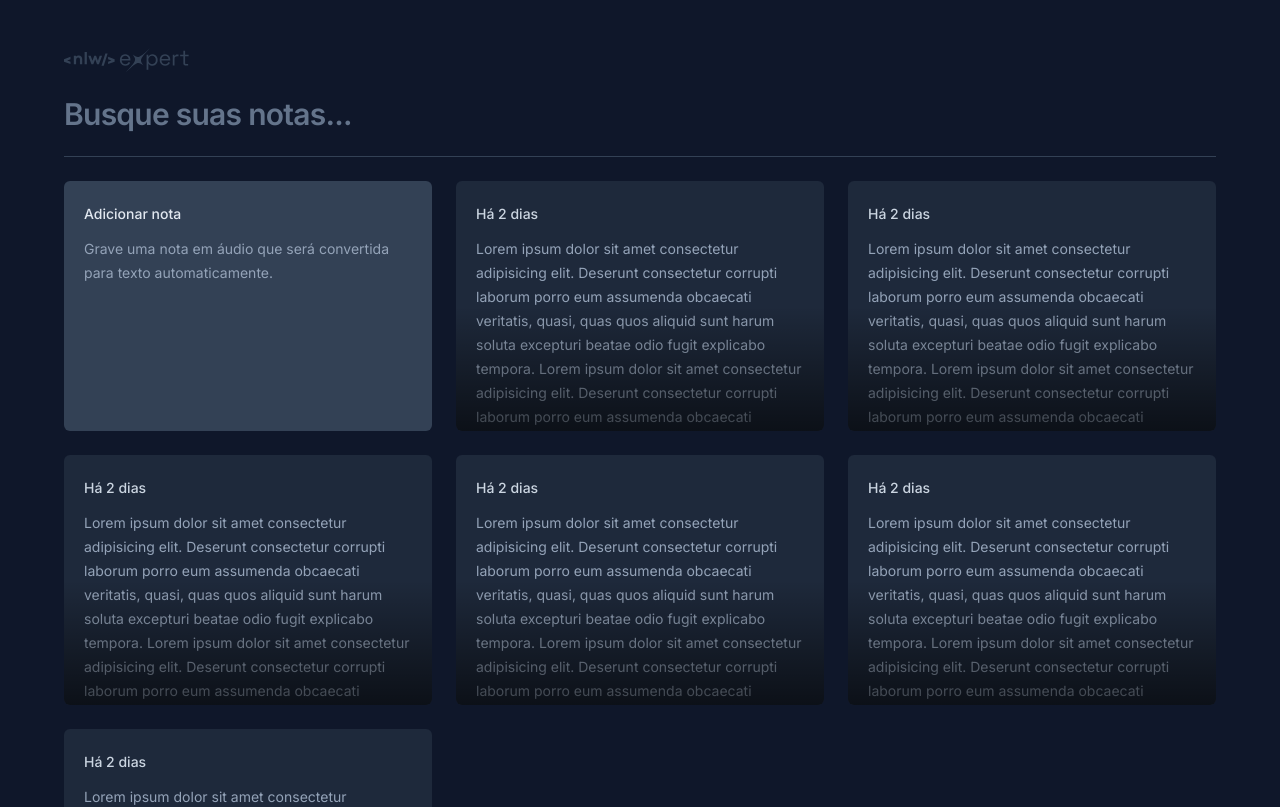
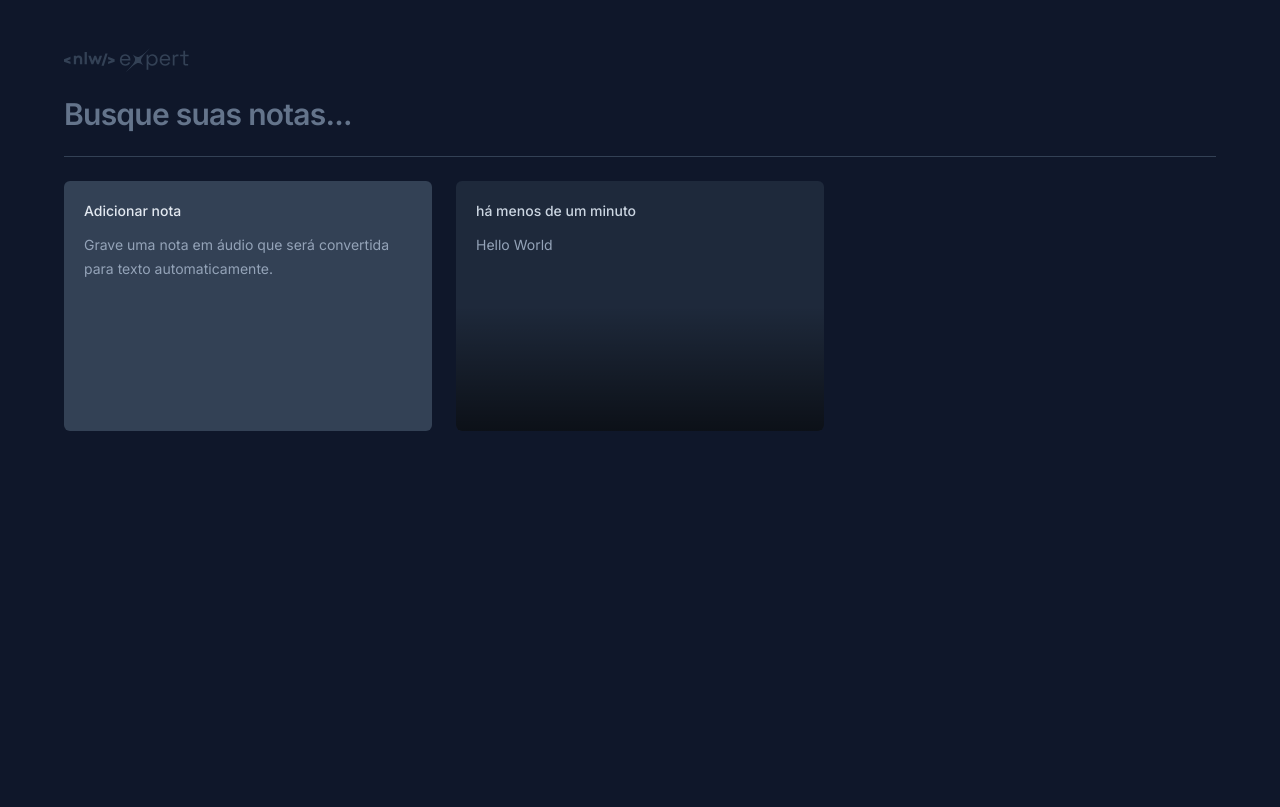
Before and after one commit to gabifrancamr/nlw, a React (Vite) app: page / in a window 1280 px wide. Shown: the top 807 px of the page. Built offline with nearby package versions, Linux system fonts and the light colour scheme.

Commit message:
estilização com tailwind e biblioteca radix

```diff
--- a/package.json
+++ b/package.json
@@ -11,6 +11,9 @@
     "preview": "vite preview"
   },
   "dependencies": {
+    "@radix-ui/react-dialog": "^1.0.5",
+    "date-fns": "^3.3.1",
+    "lucide-react": "^0.323.0",
     "react": "^18.2.0",
     "react-dom": "^18.2.0"
   },
--- a/src/App.tsx
+++ b/src/App.tsx
@@ -1,6 +1,6 @@
 import logo from './assets/Logo-nlw.svg'
-import { NoteCard } from './components/note-card'
-import { NewNoteCard } from './components/new-note-card'
+import { NoteCard } from './components/Note-card'
+import { NewNoteCard } from './components/New-note-card'
 
 export function App() {
   return (
@@ -19,12 +19,12 @@
       <div className="grid grid-cols-3 gap-6  auto-rows-[250px]">
         <NewNoteCard />
 
-        <NoteCard />
-        <NoteCard />
-        <NoteCard />
-        <NoteCard />
-        <NoteCard />
-        <NoteCard />
+        <NoteCard
+          note={{
+            date: new Date(),
+            content: 'Hello World',
+          }}
+        />
       </div>
     </div>
   )
--- a/src/components/New-note-card.tsx
+++ b/src/components/New-note-card.tsx
@@ -1,10 +1,51 @@
+import * as Dialog from '@radix-ui/react-dialog'
+import { X } from 'lucide-react'
+
 export function NewNoteCard() {
   return (
-    <div className="rounded-md bg-slate-700 p-5 space-y-3">
-      <span className="text-sm font-medium text-slate-200">Adicionar nota</span>
-      <p className="text-sm leading-6 text-slate-400">
-        Grave uma nota em áudio que será convertida para texto automaticamente.
-      </p>
-    </div>
+    <Dialog.Root>
+      <Dialog.Trigger className="rounded-md flex flex-col bg-slate-700 text-left p-5 gap-3 outline-none hover:ring-2 hover:ring-slate-600 focus-visible:ring-2 focus-visible:ring-lime-400">
+        <span className="text-sm font-medium text-slate-200">
+          Adicionar nota
+        </span>
+        <p className="text-sm leading-6 text-slate-400">
+          Grave uma nota em áudio que será convertida para texto
+          automaticamente.
+        </p>
+      </Dialog.Trigger>
+
+      <Dialog.Portal>
+        <Dialog.Overlay className="inset-0 fixed bg-black/50" />
+        <Dialog.Content className="fixed overflow-hidden left-1/2 top-1/2 -translate-x-1/2 -translate-y-1/2 max-w-[640px] w-full h-[60vh] bg-slate-700 rounded-md flex flex-col outline-none">
+          <Dialog.Close className="absolute right-0 top-0 bg-slate-800 p-1.5 text-slate-400 hover:text-slate-100">
+            <X className="size-5" />
+          </Dialog.Close>
+
+          <div className="flex flex-1 flex-col gap-3 p-5">
+            <span className="text-sm font-medium text-slate-300">
+              Adicionar nota
+            </span>
+            <p className="text-sm leading-6 text-slate-400">
+              Comece{' '}
+              <button className="font-medium text-lime-400 hover:underline">
+                gravando uma nota
+              </button>{' '}
+              em audio ou se preferir{' '}
+              <button className="font-medium text-lime-400 hover:underline">
+                utilize apenas texto
+              </button>
+              .
+            </p>
+          </div>
+
+          <button
+            type="button"
+            className="w-full bg-lime-400 py-4 text-center text-sm text-lime-950 outline-none font-medium hover:bg-lime-500"
+          >
+            Salvar nota
+          </button>
+        </Dialog.Content>
+      </Dialog.Portal>
+    </Dialog.Root>
   )
 }
--- a/src/components/Note-card.tsx
+++ b/src/components/Note-card.tsx
@@ -1,18 +1,59 @@
-export function NoteCard() {
+import * as Dialog from '@radix-ui/react-dialog'
+import { formatDistanceToNow } from 'date-fns'
+import { ptBR } from 'date-fns/locale/pt-BR'
+import { X } from 'lucide-react'
+
+interface NoteCardProps {
+  note: {
+    date: Date
+    content: string
+  }
+}
+
+export function NoteCard({ note }: NoteCardProps) {
   return (
-    <button className="rounded-md text-left bg-slate-800 p-5 space-y-3 overflow-hidden relative outline-none hover:ring-2 hover:ring-slate-600 focus-visible:ring-2 focus-visible:ring-lime-400">
-      <span className="text-sm font-medium text-slate-300">Há 2 dias</span>
-      <p className="text-sm leading-6 text-slate-400">
-        Lorem ipsum dolor sit amet consectetur adipisicing elit. Deserunt
-        consectetur corrupti laborum porro eum assumenda obcaecati veritatis,
-        quasi, quas quos aliquid sunt harum soluta excepturi beatae odio fugit
-        explicabo tempora. Lorem ipsum dolor sit amet consectetur adipisicing
-        elit. Deserunt consectetur corrupti laborum porro eum assumenda
-        obcaecati veritatis, quasi, quas quos aliquid sunt harum soluta
-        excepturi beatae odio fugit explicabo tempora.
-      </p>
+    <Dialog.Root>
+      <Dialog.Trigger className="rounded-md text-left flex flex-col bg-slate-800 p-5 gap-3 overflow-hidden relative outline-none hover:ring-2 hover:ring-slate-600 focus-visible:ring-2 focus-visible:ring-lime-400">
+        <span className="text-sm font-medium text-slate-300">
+          {formatDistanceToNow(note.date, {
+            locale: ptBR,
+            addSuffix: true,
+          })}
+        </span>
+        <p className="text-sm leading-6 text-slate-400">{note.content}</p>
 
-      <div className="absolute bottom-0 left-0 right-0 h-1/2 bg-gradient-to-t from-black/60 to-black/0 pointer-events-none" />
-    </button>
+        <div className="absolute bottom-0 left-0 right-0 h-1/2 bg-gradient-to-t from-black/60 to-black/0 pointer-events-none" />
+      </Dialog.Trigger>
+
+      <Dialog.Portal>
+        <Dialog.Overlay className="inset-0 fixed bg-black/50" />
+        <Dialog.Content className="fixed overflow-hidden left-1/2 top-1/2 -translate-x-1/2 -translate-y-1/2 max-w-[640px] w-full h-[60vh] bg-slate-700 rounded-md flex flex-col outline-none">
+          <Dialog.Close className="absolute right-0 top-0 bg-slate-800 p-1.5 text-slate-400 hover:text-slate-100">
+            <X className="size-5" />
+          </Dialog.Close>
+
+          <div className="flex flex-1 flex-col gap-3 p-5">
+            <span className="text-sm font-medium text-slate-300">
+              {formatDistanceToNow(note.date, {
+                locale: ptBR,
+                addSuffix: true,
+              })}
+            </span>
+            <p className="text-sm leading-6 text-slate-400">{note.content}</p>
+          </div>
+
+          <button
+            type="button"
+            className="w-full bg-slate-800 py-4 text-center text-sm text-slate-300 outline-none font-medium group"
+          >
+            Deseja{' '}
+            <span className="text-red-400 group-hover:underline">
+              apagar essa nota
+            </span>
+            ?
+          </button>
+        </Dialog.Content>
+      </Dialog.Portal>
+    </Dialog.Root>
   )
 }
```
Also changed, not shown: 1 other file (tests, documents, lock files or other folders).
